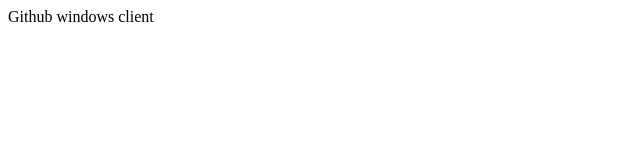
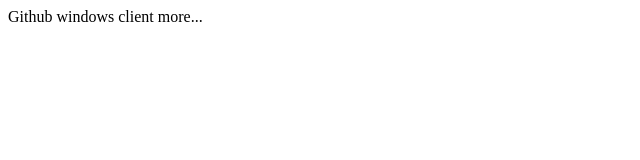
Before and after one commit to reebot/test308tube3, a plain HTML site: page WebContent/index.html in a window 1280 px wide. Shown: the full height of the page, 0-640 px from the left. Drawn offline with Linux system fonts and the light colour scheme.

Commit message:
added more code, index.html file

```diff
--- a/WebContent/index.html
+++ b/WebContent/index.html
@@ -6,5 +6,7 @@
 </head>
 <body>
  Github windows client
+
+ more...
 </body>
 </html>
```
